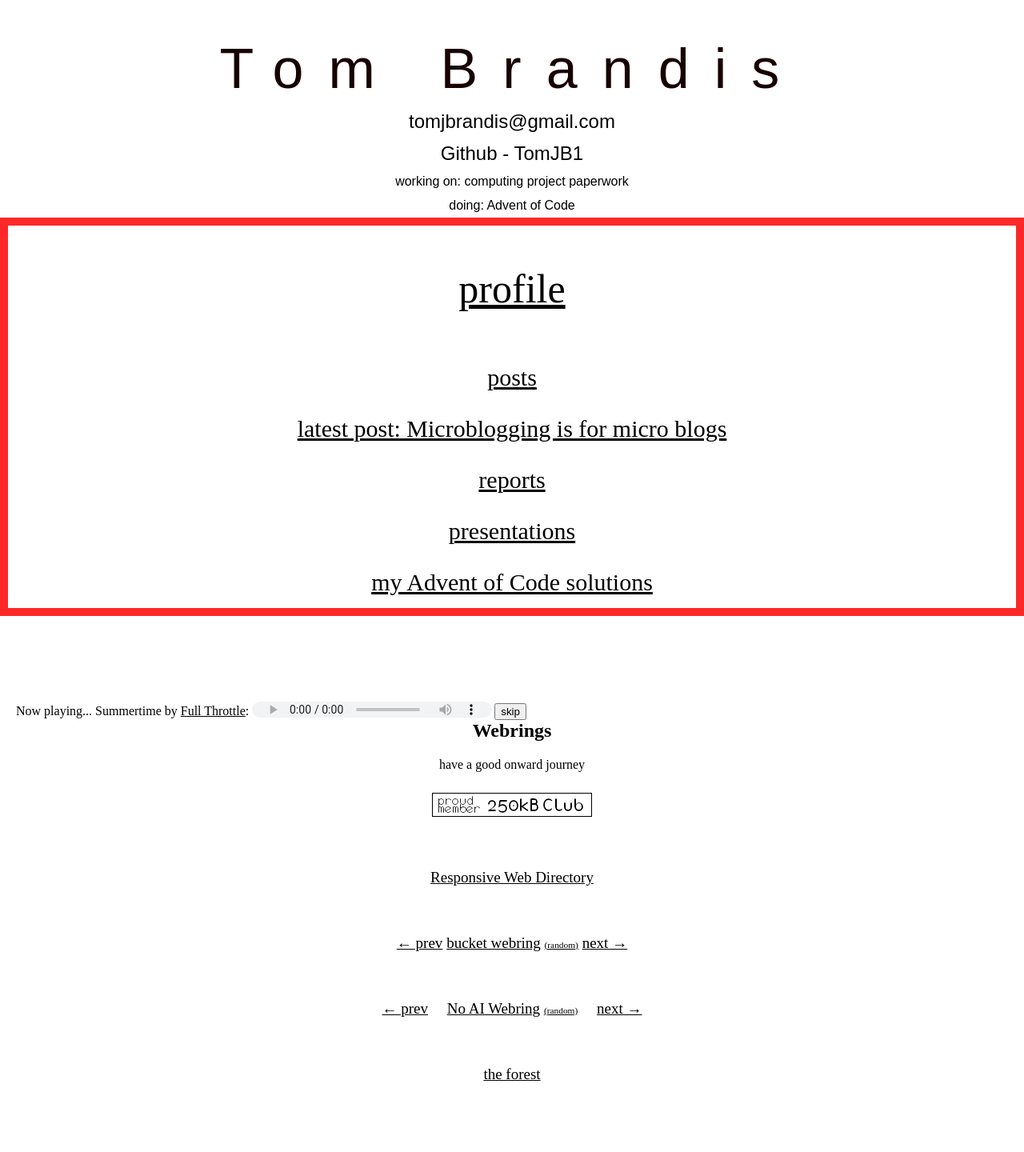
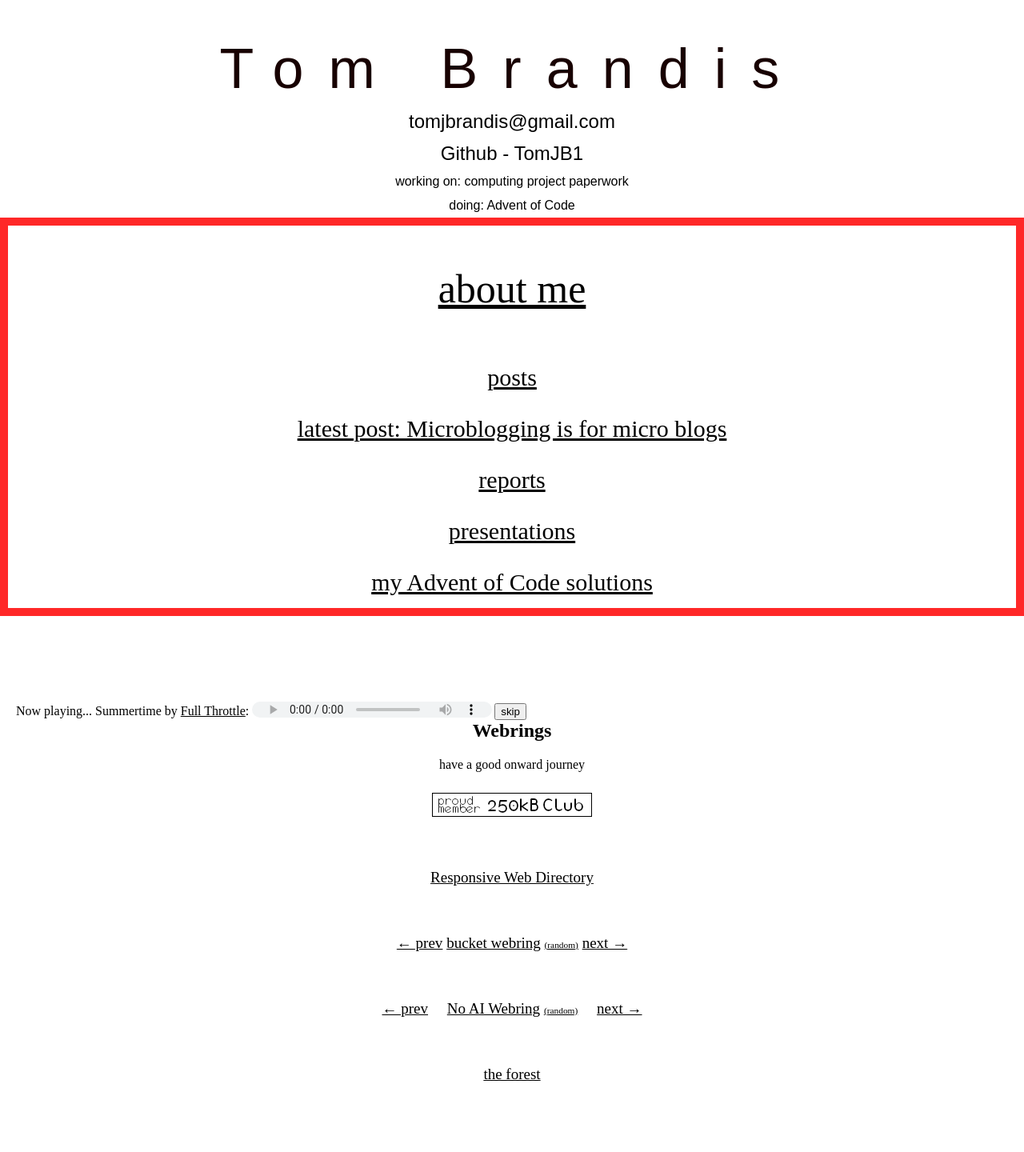
Before and after one commit to TomJB1/my-website-jekyll, a Jekyll site: the page built from index.html, in a window 1280 px wide. Shown: the whole page at 80% size. Built offline with Jekyll 4.4.1, drawn with Linux system fonts in a browser that asks for light colours.

Commit message:
change "profile" to "about me"
I think it sounds nicer
make sure to set up server-side redirect

```diff
--- a/index.html
+++ b/index.html
@@ -18,7 +18,7 @@ layout: compress
 <body>
     {% include contact-info-header.html %}
     <div id="pages" class="highlight-flair">
-        <a href="/profile.html" class="big">profile</a>
+        <a href="/about-me.html" class="big">about me</a>
         <a href="/posts">posts</a>
         <a href="{{ site.posts[0].url }}">latest post: {{ site.posts[0].title }}</a>
         <a href="/reports">reports</a>
```
Also changed, not shown: README.md, about-me.html (renamed from profile.html).
